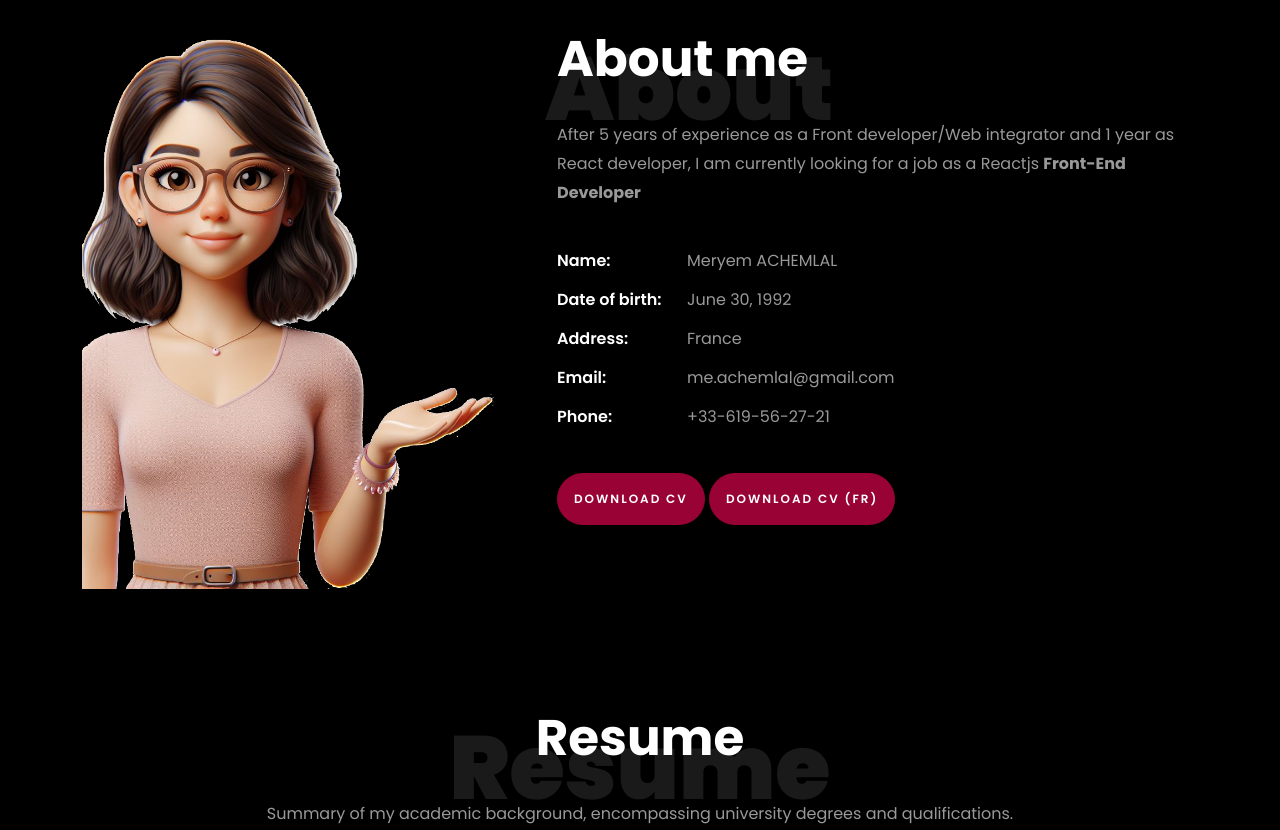
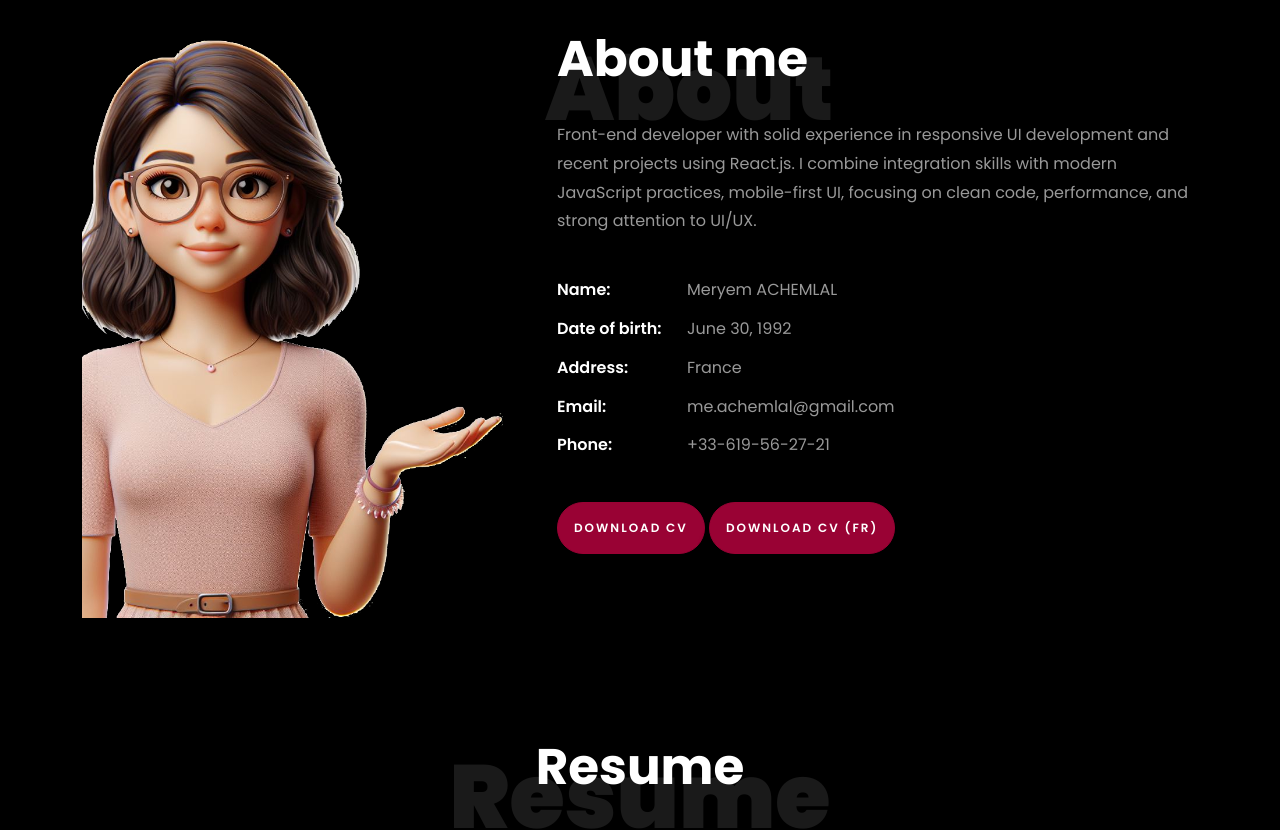
Before and after one commit to Meriemu/meryem-portfolio, a React (Create React App) app: page / in a window 1280 px wide. Shown: the part 840-1670 px from the top of the page. Built offline with nearby package versions, Linux system fonts and the light colour scheme.

Commit message:
update About infos

```diff
--- a/src/components/About.jsx
+++ b/src/components/About.jsx
@@ -23,9 +23,9 @@ const About = () => {
                 <h1 className="big">About</h1>
                 <h2 className="mb-4">About me</h2>
                 <p>
-                  After 5 years of experience as a Front developer/Web
-                  integrator and 1 year as React developer, I am currently
-                  looking for a job as a Reactjs <b>Front-End Developer</b>
+                  Front-end developer with solid experience in responsive UI development and recent projects using React.js.
+                  I combine integration skills with modern JavaScript practices, mobile-first UI,
+                  focusing on clean code, performance, and strong attention to UI/UX.
                 </p>
                 <ul className="about-info mt-4 px-md-0 px-2">
                   <li className="d-flex">
--- a/src/components/Footer.jsx
+++ b/src/components/Footer.jsx
@@ -32,9 +32,9 @@ const Footer = () => {
             <div className="portfolio-footer-widget mb-4">
               <h2 className="portfolio-heading-2">About</h2>
               <p>
-                After 5 years of experience as a Front developer/Web integrator
-                and 1 year as React developer, I am currently looking for a job
-                as a <b>Reactjs Front-End Developer</b>
+                Front-end developer with solid experience in responsive,
+                mobile-first UI development and recent work with React.js.
+                I focus on clean code, performance, and strong UI/UX consistency.
               </p>
               <ul className="portfolio-footer-social list-unstyled float-md-left float-lft mt-5">
                 <li>
```
